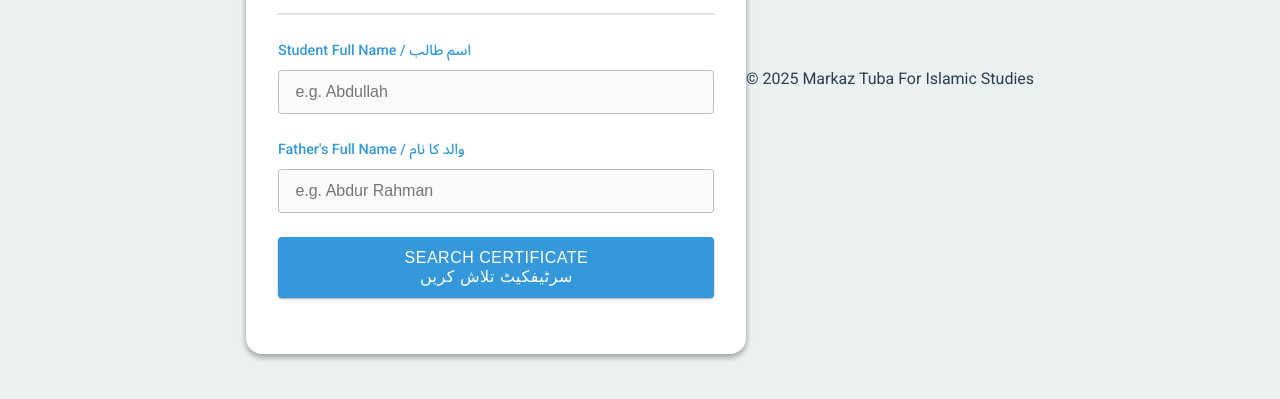
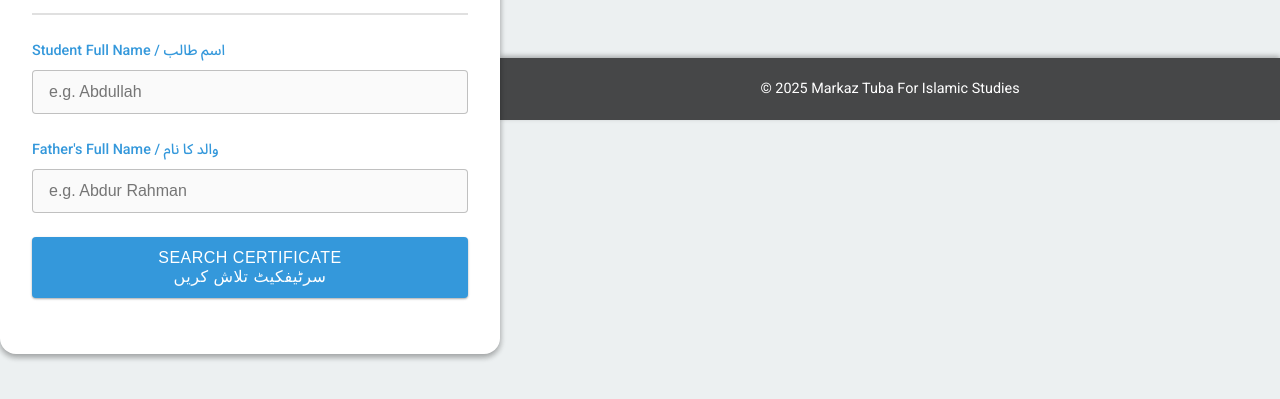
Before and after one commit to Mukhlisa-collab/MarkazTuba, a plain HTML site: page index.html in a window 1280 px wide. Shown: the part 321-720 px from the top of the page. Drawn offline with Linux system fonts and the light colour scheme.

Commit message:
Update style.css

```diff
--- a/style.css
+++ b/style.css
@@ -288,3 +288,20 @@ input:focus {
   margin-left: auto;
   margin-right: auto;  /* Center the logo */
 }
+
+footer {
+  text-align: center;
+  padding: 20px;
+  background: rgba(0, 0, 0, 0.7); /* Semi-transparent black */
+  color: white;
+  font-size: 0.9rem;
+  width: 100%; /* Ensures it spans the full width */
+  position: relative; /* Keeps it below the content */
+  margin-top: 20px; /* Adds spacing from the container */
+  box-shadow: 0 -2px 5px rgba(0, 0, 0, 0.3); /* Adds a shadow above the footer */
+}
+
+footer p {
+  margin: 0;
+  line-height: 1.5;
+}
```
